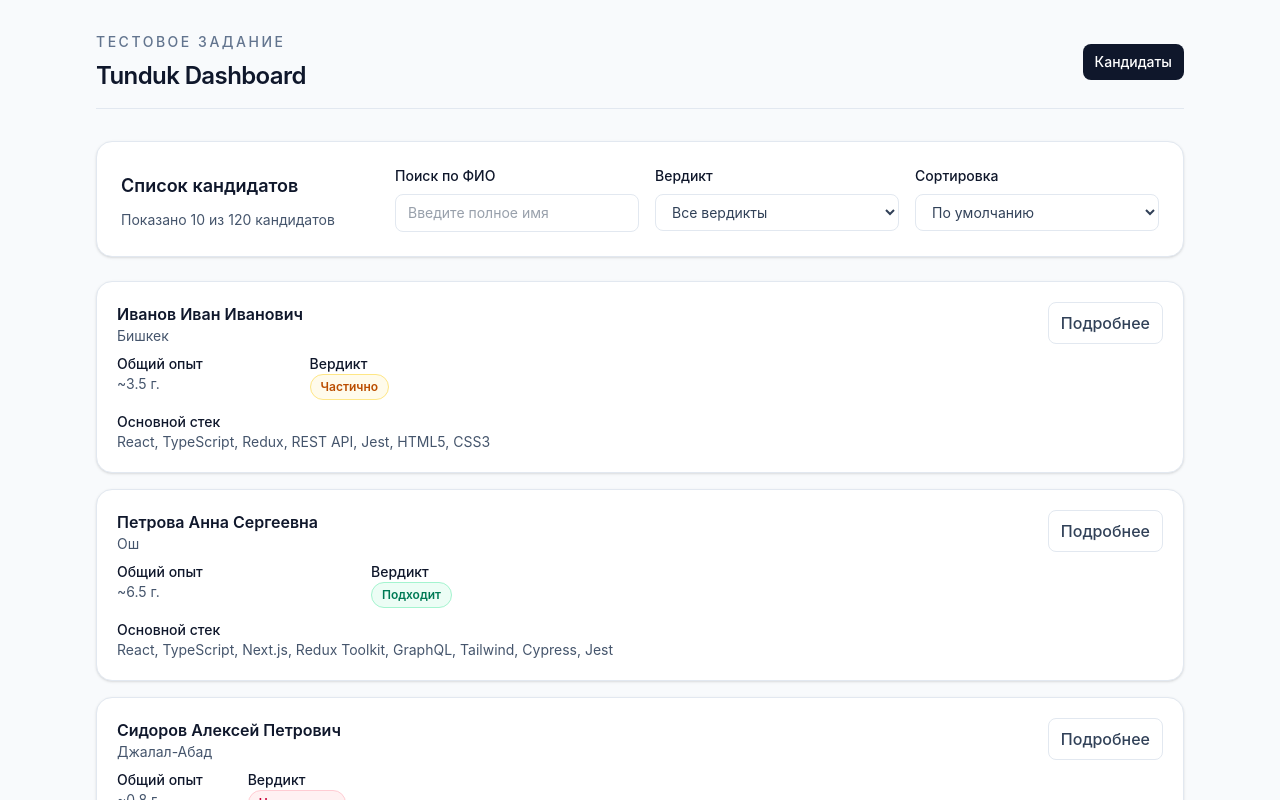
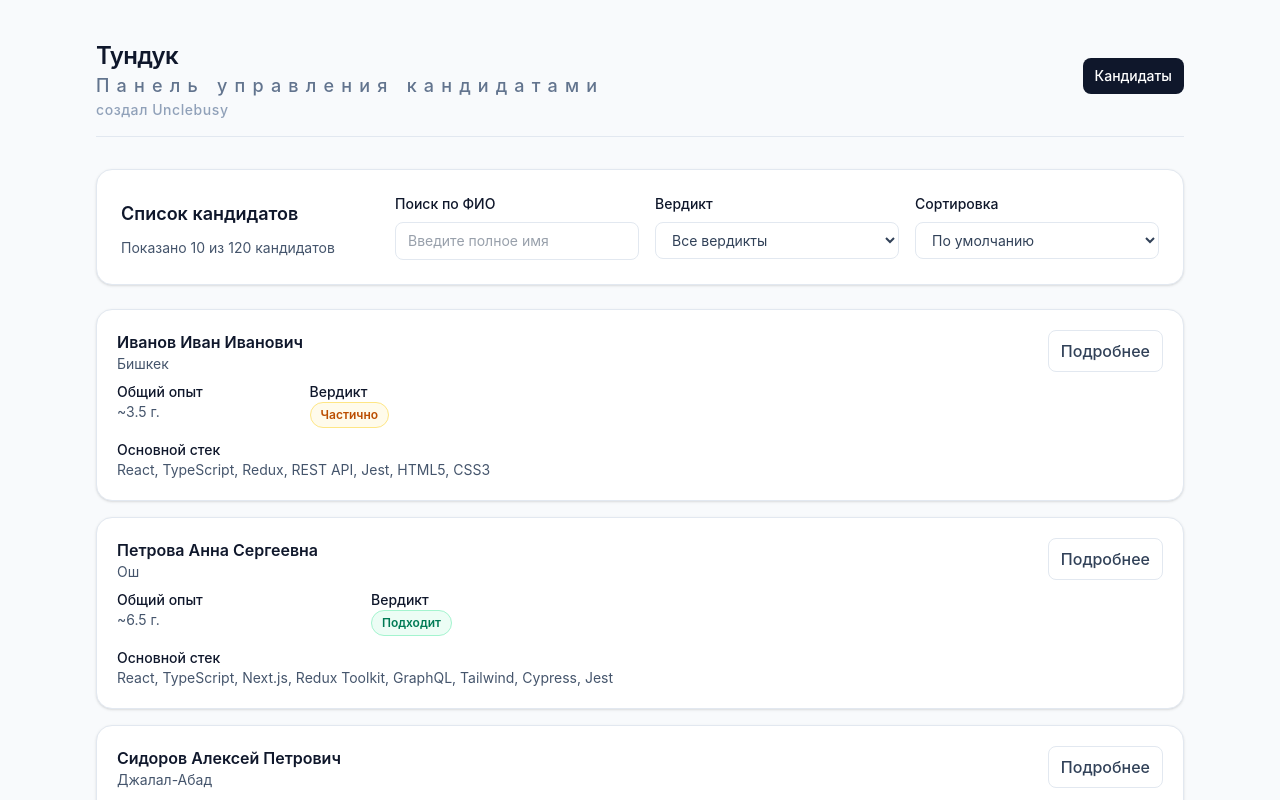
Before and after one commit to unclebusy/tunduk_dashboard, a React (Vite) app: page /candidates in a window 1280 px wide. Shown: the top 800 px of the page. Built offline with nearby package versions, Linux system fonts and the light colour scheme.

Commit message:
Minor visual fix

```diff
--- a/src/App.tsx
+++ b/src/App.tsx
@@ -7,12 +7,15 @@
       <div className="mx-auto flex min-h-screen max-w-6xl flex-col px-6 py-8 lg:px-8">
         <header className="mb-8 flex flex-col gap-4 border-b border-slate-200 pb-4 sm:flex-row sm:items-center sm:justify-between">
           <div>
-            <p className="text-sm font-medium uppercase tracking-[0.18em] text-slate-500">
-              Тестовое задание
+            <h1 className="mt-2 text-2xl font-semibold tracking-tight text-slate-900">
+              Тундук
+            </h1>
+            <p className="text-lg font-medium tracking-[0.4em] text-slate-500">
+              Панель управления кандидатами
             </p>
-            <h1 className="mt-2 text-2xl font-semibold tracking-tight text-slate-900">
-              Tunduk Dashboard
-            </h1>
+            <p className="text-sm font-medium tracking-[0.04em] text-slate-400">
+              создал Unclebusy
+            </p>
           </div>
 
           <nav className="flex items-center gap-2 self-start sm:self-auto">
```
